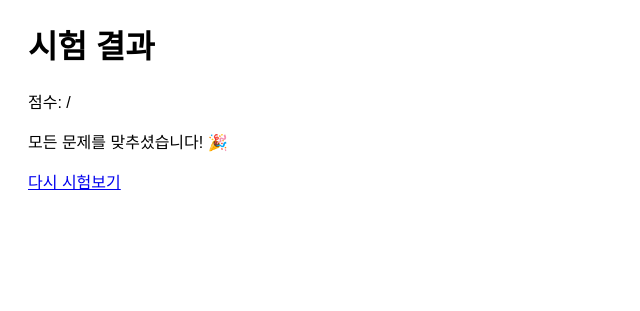
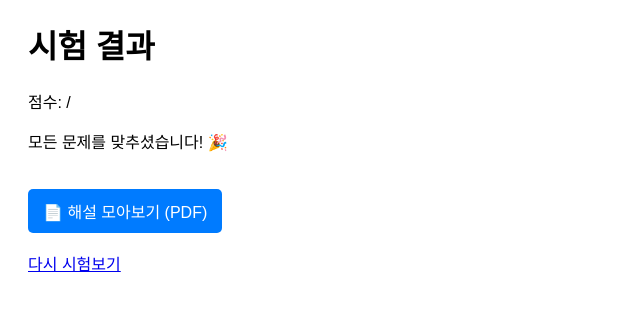
Before and after one commit to yonghokim1996-maker/flask-quiz, a Flask app: template templates/result.html in a window 1280 px wide. Shown: the top 311 px of the page, without its empty margins (0-640 px from the left). Run offline with Flask 3, Linux system fonts and the light colour scheme; the template is opened without the code that fills it, so the values that code supplies are empty.

Commit message:
Add PDF answer file and update result page

```diff
--- a/templates/result.html
+++ b/templates/result.html
@@ -8,6 +8,18 @@
         .wrong-answer { margin-top: 20px; border: 1px solid #ccc; padding: 10px; }
         .question { font-weight: bold; }
         .explanation { color: #d00; }
+        .pdf-link {
+            display: inline-block;
+            margin-top: 20px;
+            padding: 10px 15px;
+            background-color: #007bff;
+            color: white;
+            text-decoration: none;
+            border-radius: 5px;
+        }
+        .pdf-link:hover {
+            background-color: #0056b3;
+        }
     </style>
 </head>
 <body>
@@ -27,6 +39,13 @@
         {% else %}
             <p>모든 문제를 맞추셨습니다! 🎉</p>
         {% endif %}
+
+        <!-- ✅ 해설 모아보기 버튼 추가 -->
+        <a class="pdf-link" href="{{ url_for('static', filename='files/answers.pdf') }}" target="_blank">
+            📄 해설 모아보기 (PDF)
+        </a>
+
+        <br><br>
         <a href="/">다시 시험보기</a>
     </div>
 </body>
```
Also changed, not shown: 1 other file.
